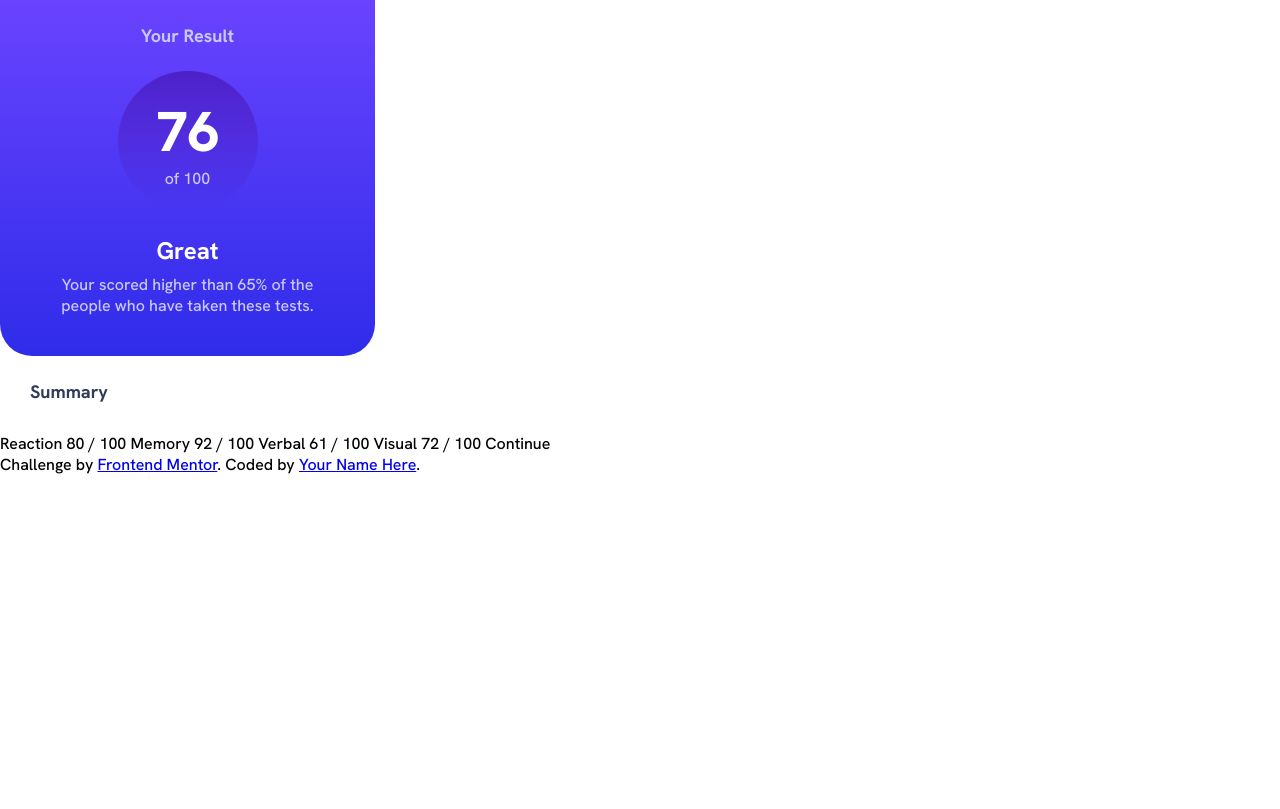
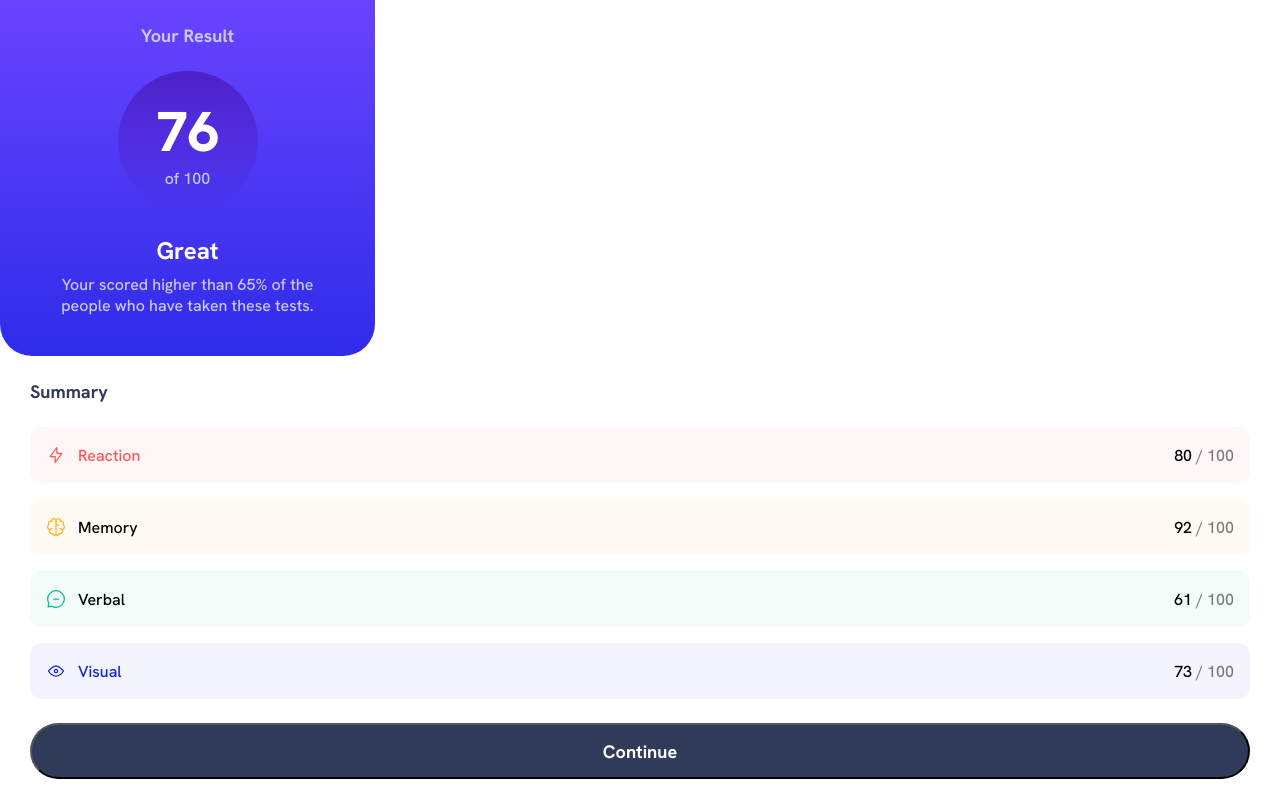
Before and after one commit to marjsky/result-summary-component, a plain HTML site: page index.html in a window 1280 px wide. Drawn offline with Linux system fonts and the light colour scheme.

Commit message:
add style dashboard bottom and button

```diff
--- a/index.html
+++ b/index.html
@@ -35,18 +35,28 @@
     <div class="dashboard__bottom">
       <h1 class="dashboard__bottom--label">Summary</h1>
       <div class="dashboard__bottom--list">
-        <div class="dashboard__bottom--reaction"></div>
+        <div class="dashboard__bottom--container reaction-highlight">
+          <img src="./assets/images/icon-reaction.svg" alt="icon" class="icons">
+          <p class="label--reaction">Reaction</p>
+          <p class="label--number">80 <span>/ 100</span></p>
+        </div>
+        <div class="dashboard__bottom--container memory-highlight">
+          <img src="./assets/images/icon-memory.svg" alt="icon" class="icons">
+          <p class="label--memory">Memory</p>
+          <p class="label--number">92 <span>/ 100</span></p>
+        </div>
+        <div class="dashboard__bottom--container verbal-highlight">
+          <img src="./assets/images/icon-verbal.svg" alt="icon" class="icons">
+          <p class="label--verbal">Verbal</p>
+          <p class="label--number">61 <span>/ 100</span></p>
+        </div>
+        <div class="dashboard__bottom--container visual-highlight">
+          <img src="./assets/images/icon-visual.svg" alt="icon" class="icons">
+          <p class="label--visual">Visual</p>
+          <p class="label--number">73 <span>/ 100</span></p>
+        </div>
       </div>
-    </div>
-
-    Reaction 80 / 100 Memory 92 / 100 Verbal 61
-    / 100 Visual 72 / 100 Continue
-
-    <div class="attribution">
-      Challenge by
-      <a href="https://www.frontendmentor.io?ref=challenge" target="_blank"
-        >Frontend Mentor</a
-      >. Coded by <a href="#">Your Name Here</a>.
+      <button class="dashboard__buttom--button">Continue</button>
     </div>
 
     <div id="json-data"></div>
--- a/styles.css
+++ b/styles.css
@@ -28,6 +28,14 @@ img {
   --Light-Blue: #CAC9FF;
   --White: #FFF;
   --Dark-Navy: #303B59;
+  --red-95-white: linear-gradient(0deg, rgba(255, 255, 255, 0.95) 0%, rgba(255, 255, 255, 0.95) 100%), #F55;
+  --red: #F55;
+  --yellow-95-white: linear-gradient(0deg, rgba(255, 255, 255, 0.95) 0%, rgba(255, 255, 255, 0.95) 100%), #FFB21E;
+  --yelow: #FFB21E;
+  --green-95-white: linear-gradient(0deg, rgba(255, 255, 255, 0.95) 0%, rgba(255, 255, 255, 0.95) 100%), #00BB8F;
+  --green: #00BB8F;
+  --blue-95-white: linear-gradient(0deg, rgba(255, 255, 255, 0.95) 0%, rgba(255, 255, 255, 0.95) 100%), #1125D6;
+  --blue: #1125D6;
 }
 
 /* mobile stage */
@@ -84,3 +92,58 @@ img {
   color:  var(--Dark-Navy);
 
 }
+.dashboard__bottom--list {
+  margin-top: 24px;
+}
+.dashboard__bottom--container {
+  display: flex;
+  margin: 0px 0px 16px;
+  border-radius: 12px;
+  height: 56px;
+  align-items: center;
+}
+.label--reaction {
+  color: var(--red);
+}
+.reaction-highlight {
+  background: var(--red-95-white);
+}
+.memory-highlight {
+  background: var(--yellow-95-white);
+}
+.verbal-highlight {
+  background: var(--green-95-white);
+}
+.visual-highlight {
+  background: var(--blue-95-white);
+}
+
+.label--memory {
+  color: var(--yellow);
+}
+.label--veral {
+  color: var(--green);
+}
+.label--visual {
+  color: var(--blue);
+}
+.icons {
+  margin: 0px 12px 0px 16px;
+}
+.label--number {
+ margin-left: auto;
+ margin-right: 16px;
+}
+span {
+  opacity: 0.5;
+}
+.dashboard__buttom--button {
+  background: var(--Dark-Navy);
+  color: var(--White);
+  width: 100%;
+  height: 56px;
+  border-radius: 128px;
+  margin-top: 8px;
+  font-size: 18px;
+  font-weight: 700;
+}
```
